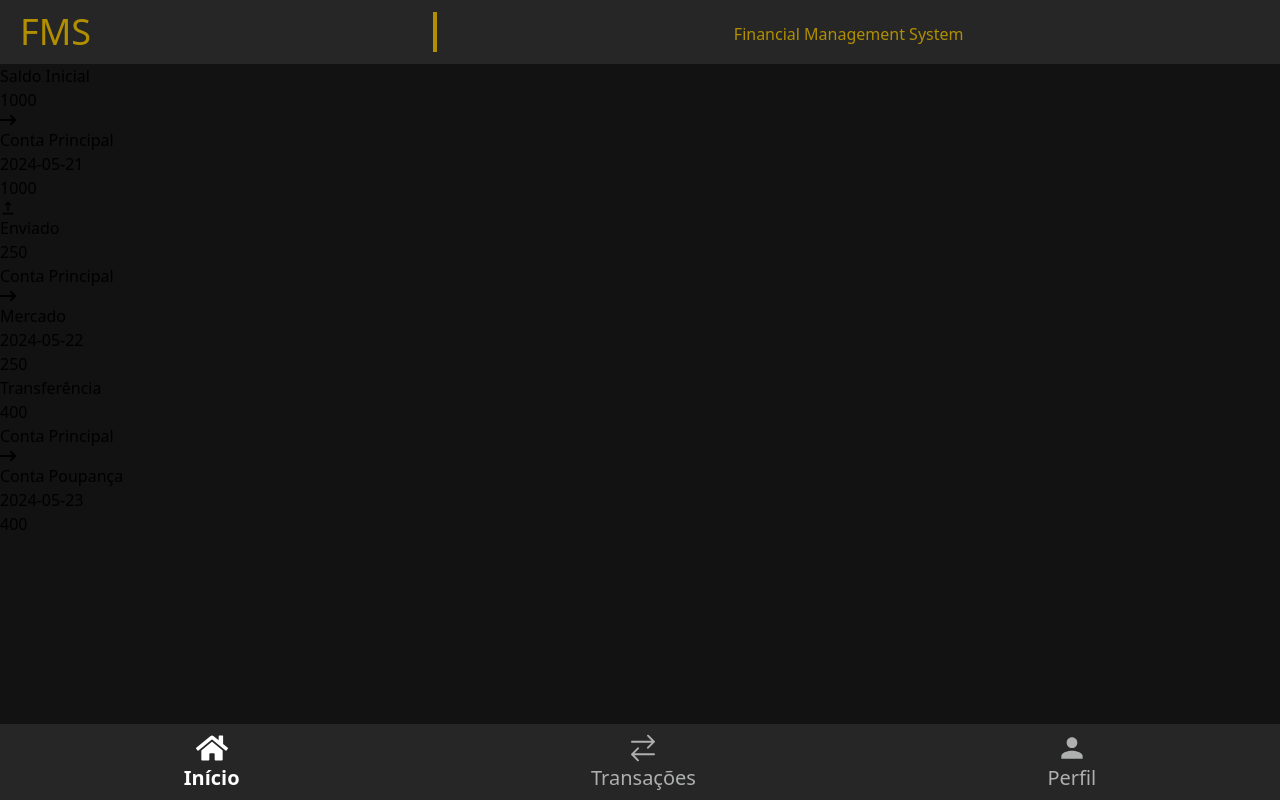
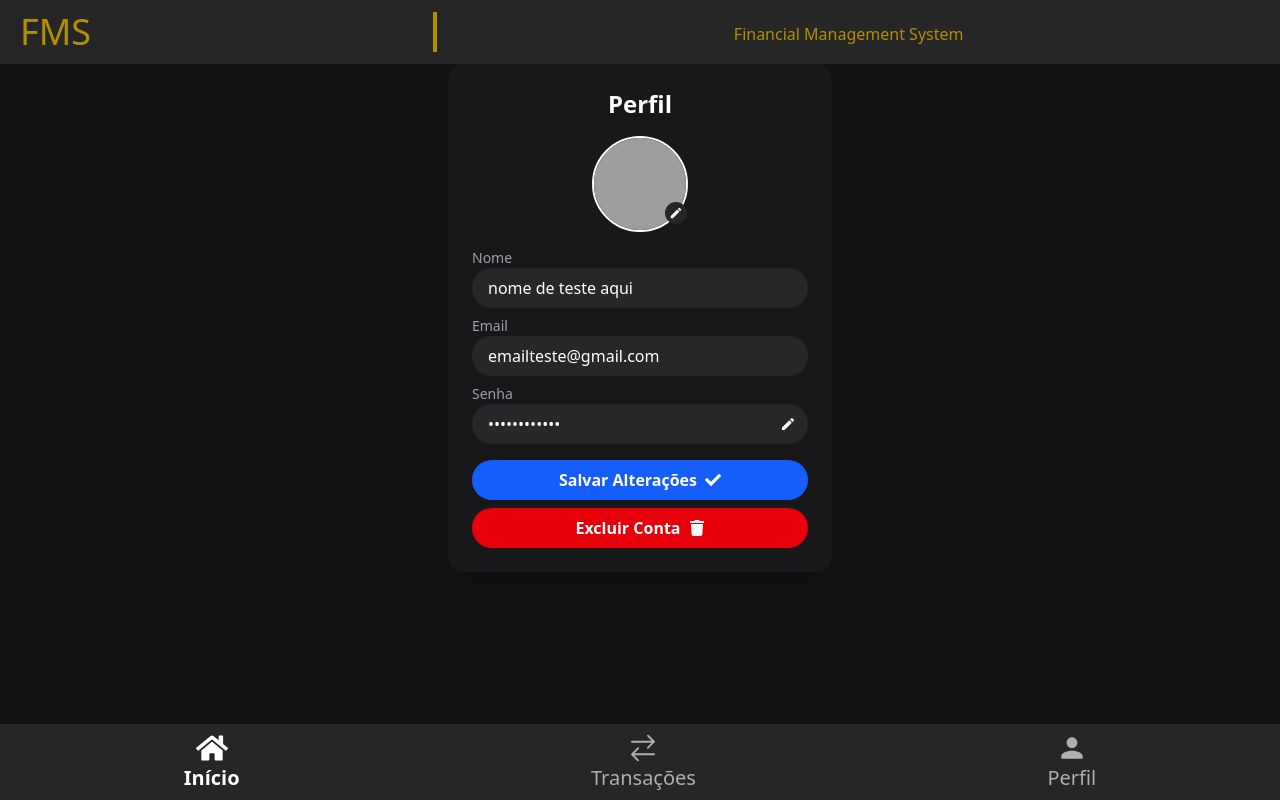
Before and after one commit to meloluvert/fms-techlab-frontend, a React (Vite) app: page / in a window 1280 px wide. Built offline with nearby package versions, Linux system fonts and the light colour scheme; grey boxes are pictures that could not be loaded.

Commit message:
Cards das trasações e início do forms de perfil

```diff
--- a/src/App.tsx
+++ b/src/App.tsx
@@ -2,13 +2,14 @@ import { useState } from 'react'
 import { Footer } from './components/Footer'
 import { Header } from './components/Header'
 import { Home } from './pages/Home'
+import { Profile } from './pages/Profile'
 import { TransactionsHistory } from './pages/TransactionsHistory'
 function App() {
 
   return (
     <>
       <Header/>
-  <TransactionsHistory/>
+  <Profile/>
         <Footer page={"home"}/>
         </>
   )
--- /dev/null
+++ b/src/components/TransactionCard/DateAmountCard/index.tsx
@@ -0,0 +1,42 @@
+interface IDateAmountProps {
+    type: string
+    sourceAccount?: {
+        name: string;
+        balance: number;
+    };
+    destinationAccount?: {
+        name: string;
+        balance: number;
+    };
+    date: string;
+}
+
+export function DateAmountCard({ sourceAccount, destinationAccount, date, type }: IDateAmountProps) {
+
+    return (type == "initial_balance") ? (
+        <div className="flex flex-row justify-between items-center">
+            <div className="mt-2 text-base text-disabled">
+                {date}
+            </div>
+            <div className="text-golden">
+                R$ {destinationAccount?.balance}
+            </div>
+        </div>
+    ) : (
+<div className=" text-sm text-gray-300">
+            <div className="mt-2 text-base text-disabled">
+                {date}
+            </div>
+            <p>
+                Saldo em {sourceAccount?.name}:{" "}
+                <span className="text-golden">R$ {sourceAccount?.balance}</span>
+            </p>
+
+
+            <p>
+                Saldo em {destinationAccount?.name}:{" "}
+                <span className="text-golden">R$ {destinationAccount?.balance}</span>
+            </p>
+        </div>
+  )
+}
--- /dev/null
+++ b/src/components/TransactionCard/NameAccountCard/index.tsx
@@ -0,0 +1,46 @@
+import { FaArrowRightLong } from "react-icons/fa6";
+import { colors } from "../../../styles/colors";
+
+export interface IAccountCard {
+  type: string;
+  sourceAccount?: {
+    name: string;
+    balance: number;
+  };
+  destinationAccount?: {
+    name: string;
+    balance: number;
+  };
+}
+
+export function NameAccountCard({ type, sourceAccount, destinationAccount }: IAccountCard) {
+  if (type === "initial_balance") {
+    return (
+      <div className="mt-2 text-base text-white">
+        {destinationAccount?.name}
+      </div>
+    );
+  }
+
+  return (
+    <div className="flex items-center justify-around gap-2 mt-2 text-center text-base">
+      <div
+      className="w-2/5"
+        style={{
+          color: type === "transfer" ? colors.lightRed : colors.white,
+        }}
+      >
+        {sourceAccount?.name}
+      </div>
+      <FaArrowRightLong className="w-1/5" />
+      <div
+      className="w-2/5"
+        style={{
+          color: type === "transfer" ? colors.buttonGreen : colors.white,
+        }}
+      >
+        {destinationAccount?.name}
+      </div>
+    </div>
+  );
+}
--- /dev/null
+++ b/src/components/TransactionCard/TitleCard/index.tsx
@@ -0,0 +1,20 @@
+import type { ReactNode } from "react";
+
+interface ITitleCardProps {
+  icon: ReactNode;
+  title_card: string;
+  amount: number;
+  bgColor: string;
+}
+
+export function TitleCard({ icon, title_card, amount, bgColor }: ITitleCardProps) {
+  return (
+    <div className="flex flex-row items-center justify-between rounded-xl px-4 py-2" style={{ backgroundColor: bgColor }}>
+      <div className="flex items-center gap-2">
+        {icon}
+        <span className="font-semibold">{title_card}</span>
+      </div>
+      {title_card !== "Saldo Inicial" && <span>R$ {amount}</span>}
+    </div>
+  );
+}
--- a/src/components/TransactionCard/index.tsx
+++ b/src/components/TransactionCard/index.tsx
@@ -1,89 +1,72 @@
-
 import type { ReactNode } from "react";
 import { HiUpload } from "react-icons/hi";
-import { FaArrowRightLong } from "react-icons/fa6";
+import { NameAccountCard } from "./NameAccountCard";
 import { HiDownload } from "react-icons/hi";
-
-/*
-initial_balance
-sent
-received
-transfer
-*/
+import { colors } from "../../styles/colors";
+import { TitleCard } from "./TitleCard";
+import { DateAmountCard } from "./DateAmountCard";
 export interface ITransaction {
-    type: string,
-    amount: number, //valor transferido
+    type: string;
+    amount: number; // valor transferido
     sourceAccount?: {
-        name: string
-        balance: number
-    },
+        name: string;
+        balance: number;
+    };
     destinationAccount?: {
-        name: string
-        balance: number
-    }
-    date: string
+        name: string;
+        balance: number;
+    };
+    date: string;
 }
-
-
 
 export function TransactionsCard(transaction: ITransaction) {
     let title_card: string | null = null;
-    let icon: ReactNode | null = null
+    let bgColor: string = colors.bgDarkGray; // valor padrão
+    let icon: ReactNode | null = null;
+    const sizeIcon = 20;
+    //Dependendo de cada
     switch (transaction.type) {
-        case 'initial_balance':
-            title_card = 'Saldo Inicial';
-
+        case "initial_balance":
+            title_card = "Saldo Inicial";
+            bgColor = colors.bgDarkGray;
             break;
-        case 'sent':
-            title_card = 'Enviado';
-            icon = <HiUpload />;
+        case "sent":
+            title_card = "Enviado";
+            bgColor = colors.bgRed;
+            icon = <HiUpload size={sizeIcon} />;
             break;
-        case 'received':
-            title_card = 'Recebido';
-            icon = <HiDownload />;
+        case "received":
+            title_card = "Recebido";
+            bgColor = colors.bgGreen;
+            icon = <HiDownload size={sizeIcon} />;
             break;
-        case 'transfer':
-            title_card = 'Transferência';
+        case "transfer":
+            title_card = "Transferência";
+            bgColor = colors.bgDarkGray;
             break;
         default:
-            break;
+            title_card = "Desconhecido";
     }
 
     return (
-        <div>
-            <div>
-                <div>
-                    {icon}
-                    {title_card}
-                </div>
-                <span> {transaction.amount} </span>
-            </div>
-            {transaction.type == 'initial_state' ? '' :
-                <div>
-                    <div>
-                        {transaction.sourceAccount?.name}
-                    </div>
-                    <FaArrowRightLong />
-                    <div>
-                        {transaction.destinationAccount?.name}
-                    </div>
+        <div className="flex flex-col bg-gray w-90 my-2 rounded-xl p-2 text-white">
+            <TitleCard icon={icon} title_card={title_card} amount={transaction.amount} bgColor={bgColor} />
 
-                </div>
-            }
-            {transaction.type == 'tranfer' ?
-                <div>
-                    <p>Saldo em {transaction.sourceAccount?.name} : {transaction.sourceAccount?.balance}</p>
-                    <p>Saldo em {transaction.destinationAccount?.name} : {transaction.sourceAccount?.balance} </p>
-                </div>
 
-                :
-                <div>
-                    <div>{transaction.date}</div>
-                    <div>{transaction.amount}</div>
-                </div>
+            <NameAccountCard
+                type={transaction.type}
+                sourceAccount={transaction.sourceAccount}
+                destinationAccount={transaction.destinationAccount}
+            />
 
-            }
+
+            <DateAmountCard
+                sourceAccount={transaction.sourceAccount}
+                destinationAccount={transaction.destinationAccount}
+                date={transaction.date}
+                type={transaction.type}
+            />
+
         </div>
-
-    )
+    );
 }
--- /dev/null
+++ b/src/pages/Profile/index.tsx
@@ -0,0 +1,64 @@
+import { FaCheck, FaTrash } from "react-icons/fa";
+import { MdEdit } from "react-icons/md";
+
+export function Profile() {
+  return (
+    <div className="max-w-sm mx-auto p-6 bg-zinc-900 rounded-2xl text-white space-y-4 shadow-lg">
+      <h2 className="text-2xl font-bold text-white text-center">Perfil</h2>
+
+      <div className="flex justify-center relative">
+        <img
+          src="https://i.pravatar.cc/100?img=5"
+          alt="Avatar"
+          className="w-24 h-24 rounded-full object-cover border-2 border-white"
+        />
+        <button className="absolute bottom-2 right-[36%] bg-black p-1 rounded-full">
+          <MdEdit className="text-white text-sm" />
+        </button>
+      </div>
+
+      <div className="space-y-2">
+        <div>
+          <label className="block text-sm text-zinc-400">Nome</label>
+          <input
+            type="text"
+            defaultValue="nome de teste aqui"
+            className="w-full px-4 py-2 bg-zinc-800 rounded-full text-white placeholder:text-zinc-400 outline-none"
+          />
+        </div>
+
+        <div>
+          <label className="block text-sm text-zinc-400">Email</label>
+          <input
+            type="email"
+            defaultValue="emailteste@gmail.com"
+            className="w-full px-4 py-2 bg-zinc-800 rounded-full text-white placeholder:text-zinc-400 outline-none"
+          />
+        </div>
+
+        <div className="relative">
+          <label className="block text-sm text-zinc-400">Senha</label>
+          <input
+            type="password"
+            defaultValue="************"
+            className="w-full px-4 py-2 bg-zinc-800 rounded-full text-white placeholder:text-zinc-400 outline-none"
+          />
+          <button className="absolute right-3 top-8 text-white">
+            <MdEdit />
+          </button>
+        </div>
+      </div>
+
+      <div className="flex flex-col gap-2 mt-4">
+        <button className="flex items-center justify-center gap-2 bg-blue-600 hover:bg-blue-700 text-white font-semibold py-2 rounded-full">
+          Salvar Alterações
+          <FaCheck />
+        </button>
+        <button className="flex items-center justify-center gap-2 bg-red-600 hover:bg-red-700 text-white font-semibold py-2 rounded-full">
+          Excluir Conta
+          <FaTrash />
+        </button>
+      </div>
+    </div>
+  );
+}
--- a/src/pages/TransactionsHistory/index.tsx
+++ b/src/pages/TransactionsHistory/index.tsx
@@ -24,7 +24,7 @@ export function TransactionsHistory() {
       }
     },
     {
-          type: 'transfer',
+      type: 'received',
       amount: 400,
       date: '2024-05-23',
       sourceAccount: {
@@ -38,11 +38,11 @@ export function TransactionsHistory() {
     }
   ];
 
-    return(
-<>
+  return (
+      <div className="flex flex-col items-center justify-center w-full">
         {testTransactions.map((t, index) => (
           <TransactionsCard key={index} {...t} />
         ))}
-</>
+      </div>
       )
 }
--- a/src/styles/colors.ts
+++ b/src/styles/colors.ts
@@ -7,4 +7,8 @@ export const colors ={
     white:"#fff",
     buttonGreen:"#0B7C01",
     buttonBlue:"#345AF1",
+    bgGreen: "#074C00",
+    bgRed:"#9D1616",
+    bgDarkGray:"#141B14",
+    lightRed: "#D27E7E"
 }
```
Lines whose indentation alone changed are shown as unchanged.
